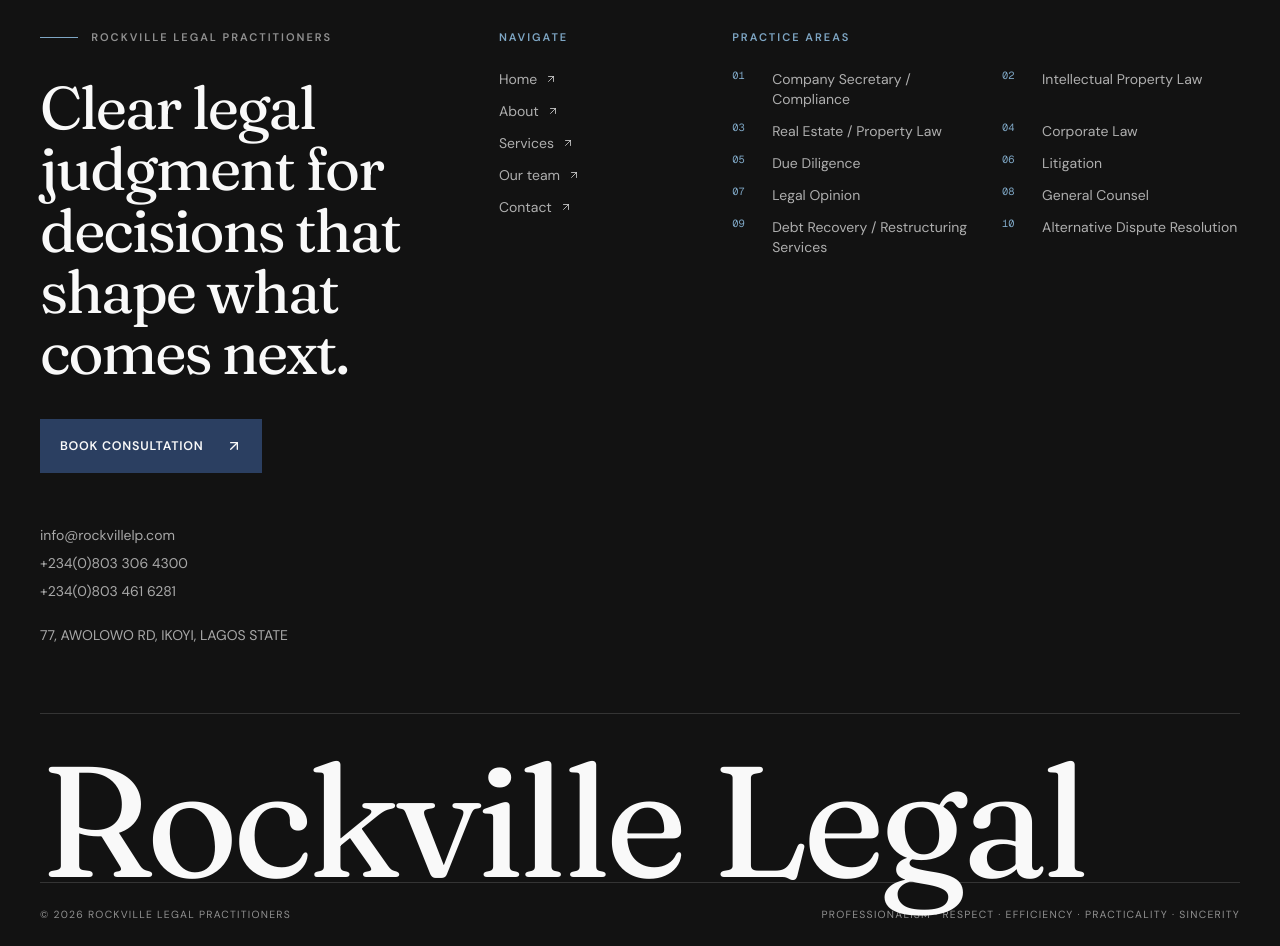
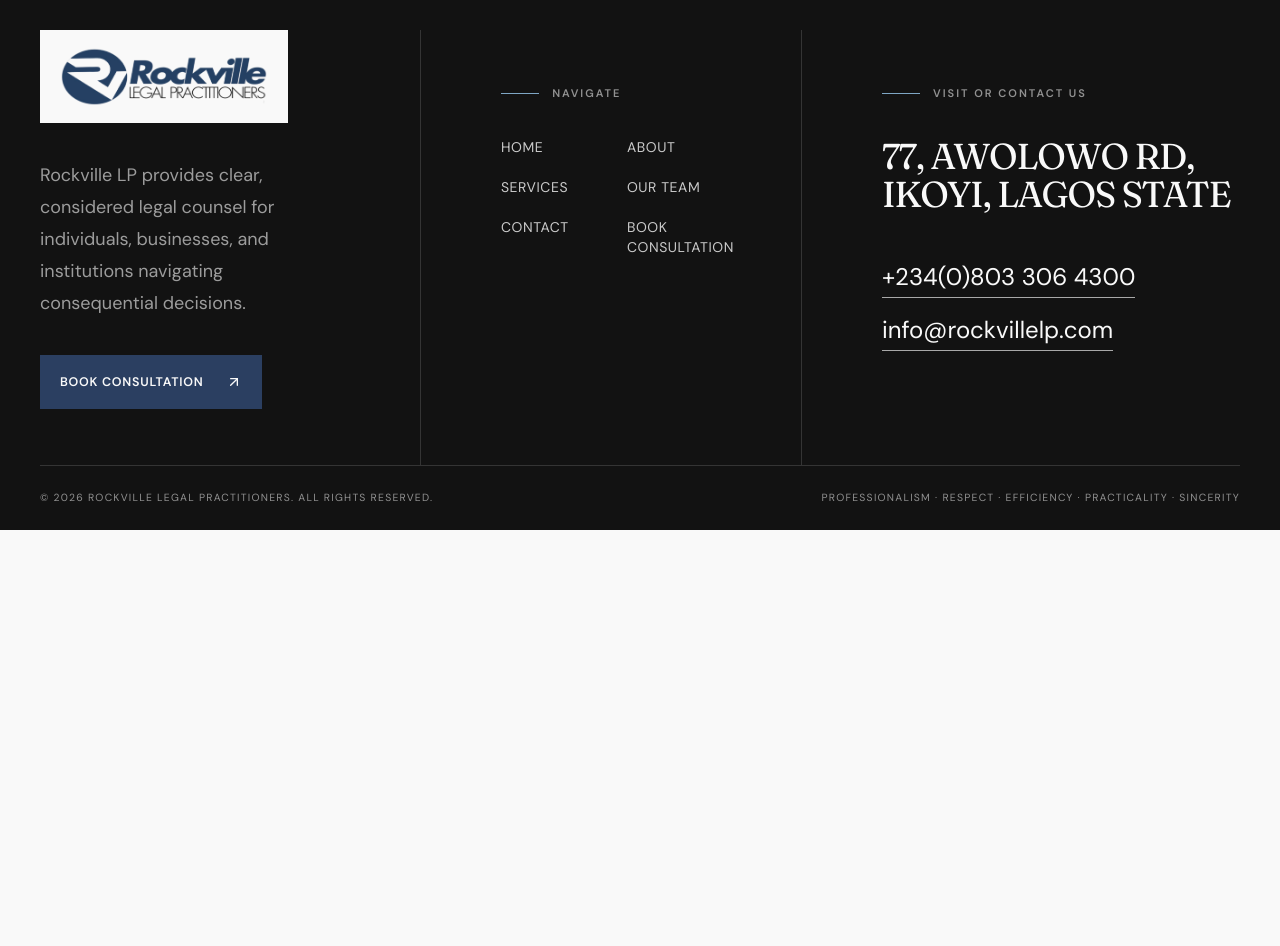
Before and after one commit to godwinopara/rockville-law-firm, a Next.js app: page / in a window 1280 px wide. Shown: the part 9120-10066 px from the top of the page. After the commit the page ends 9650 px from the top, so only its background shows below. Built offline with nearby package versions, Linux system fonts and the light colour scheme.

Commit message:
feat: redesign footer around firm contact details

```diff
--- a/components/site-footer.tsx
+++ b/components/site-footer.tsx
@@ -1,25 +1,42 @@
+import Image from "next/image";
 import Link from "next/link";
 import { ArrowUpRight } from "lucide-react";
-import { contactDetails, practiceAreas, primaryNavigation } from "@/lib/content";
+import { contactDetails, primaryNavigation } from "@/lib/content";
+
+const footerNavigation = [...primaryNavigation, { label: "Book consultation", href: "/contact" }];
 
 export function SiteFooter() {
-  return <footer className="overflow-hidden border-t border-paper/10 bg-ink text-paper">
+  return <footer data-footer-layout="three-panel" className="border-t border-paper/10 bg-ink text-paper">
     <div className="page-shell pt-16 md:pt-24">
-      <div className="grid gap-14 border-b border-paper/15 pb-16 lg:grid-cols-[1.05fr_.45fr_1.35fr] lg:gap-16">
-        <div>
-          <p className="eyebrow brand-rule text-paper/55">Rockville Legal Practitioners</p>
-          <p className="display mt-8 max-w-xl text-4xl leading-[1.02] md:text-6xl">Clear legal judgment for decisions that shape what comes next.</p>
+      <div className="grid border-paper/15 lg:grid-cols-[1fr_1fr_1.15fr] lg:divide-x">
+        <div className="border-b border-paper/15 pb-14 lg:border-b-0 lg:pr-14 xl:pr-20">
+          <Link href="/" aria-label="Rockville Legal Practitioners home" className="inline-flex bg-paper px-5 py-4 transition-transform hover:-translate-y-0.5 motion-reduce:transition-none">
+            <Image src="/images/logo.png" alt="Rockville Legal Practitioners" width={212} height={65} className="h-auto w-44 sm:w-52" />
+          </Link>
+          <p className="mt-9 max-w-sm text-lg leading-8 text-paper/60">Rockville LP provides clear, considered legal counsel for individuals, businesses, and institutions navigating consequential decisions.</p>
           <Link className="btn-primary mt-9" href="/contact">Book consultation<ArrowUpRight aria-hidden="true" size={16} /></Link>
-          <address className="mt-12 not-italic text-sm leading-7 text-paper/65"><a className="transition-colors hover:text-brand-blue-light" href={`mailto:${contactDetails.email}`}>{contactDetails.email}</a><br /><a className="transition-colors hover:text-brand-blue-light" href="tel:+2348033064300">{contactDetails.phonePrimary}</a><br /><a className="transition-colors hover:text-brand-blue-light" href="tel:+2348034616281">{contactDetails.phoneSecondary}</a><p className="mt-4 max-w-64">{contactDetails.address}</p></address>
         </div>
 
-        <nav aria-label="Footer navigation"><p className="eyebrow text-brand-blue-light">Navigate</p><ul className="mt-6 space-y-3 text-sm text-paper/68">{primaryNavigation.map((item) => <li key={item.href}><Link className="inline-flex items-center gap-2 transition-colors hover:text-brand-blue-light" href={item.href}>{item.label}<ArrowUpRight aria-hidden="true" size={12} /></Link></li>)}</ul></nav>
+        <nav aria-label="Footer navigation" className="border-b border-paper/15 py-14 lg:border-b-0 lg:px-14 xl:px-20">
+          <p className="eyebrow brand-rule text-paper/55">Navigate</p>
+          <ul className="mt-9 grid gap-x-8 gap-y-5 text-sm uppercase tracking-[.04em] text-paper/80 sm:grid-cols-2">
+            {footerNavigation.map((item) => <li key={item.label}><Link className="transition-colors hover:text-brand-blue-light" href={item.href}>{item.label}</Link></li>)}
+          </ul>
+        </nav>
 
-        <nav aria-label="Practice areas"><p className="eyebrow text-brand-blue-light">Practice areas</p><ol className="mt-6 grid gap-x-8 gap-y-3 text-sm text-paper/68 sm:grid-cols-2">{practiceAreas.map((area) => <li key={area.slug}><Link className="group grid grid-cols-[2rem_1fr] gap-2 transition-colors hover:text-brand-blue-light" href={`/services/${area.slug}`}><span className="font-mono text-[.65rem] text-brand-blue-light">{area.number}</span><span>{area.title}</span></Link></li>)}</ol></nav>
+        <div className="py-14 lg:pl-14 xl:pl-20">
+          <p className="eyebrow brand-rule text-paper/55">Visit or contact us</p>
+          <address className="mt-9 not-italic">
+            <p className="display max-w-lg text-3xl leading-[1.06] text-paper md:text-4xl">{contactDetails.address}</p>
+            <div className="mt-12 flex flex-col items-start gap-4 text-xl text-paper md:text-2xl">
+              <a className="border-b border-paper/65 pb-1 transition-colors hover:border-brand-blue-light hover:text-brand-blue-light" href="tel:+2348033064300">{contactDetails.phonePrimary}</a>
+              <a className="border-b border-paper/65 pb-1 transition-colors hover:border-brand-blue-light hover:text-brand-blue-light" href={`mailto:${contactDetails.email}`}>{contactDetails.email}</a>
+            </div>
+          </address>
+        </div>
       </div>
 
-      <p aria-hidden="true" className="display -mb-[.11em] mt-7 whitespace-nowrap text-[clamp(4.2rem,12.3vw,11.2rem)] leading-none tracking-[-.065em] text-paper">Rockville Legal</p>
-      <div className="relative flex flex-col gap-3 border-t border-paper/15 py-6 text-[.65rem] uppercase tracking-[.12em] text-paper/55 sm:flex-row sm:justify-between"><p>© {new Date().getFullYear()} Rockville Legal Practitioners</p><p>Professionalism · Respect · Efficiency · Practicality · Sincerity</p></div>
+      <div className="flex flex-col gap-3 border-t border-paper/15 py-6 text-[.65rem] uppercase tracking-[.12em] text-paper/55 sm:flex-row sm:justify-between"><p>© {new Date().getFullYear()} Rockville Legal Practitioners. All rights reserved.</p><p>Professionalism · Respect · Efficiency · Practicality · Sincerity</p></div>
     </div>
   </footer>;
 }
```
Also changed, not shown: 1 other file (tests, documents, lock files or other folders).
